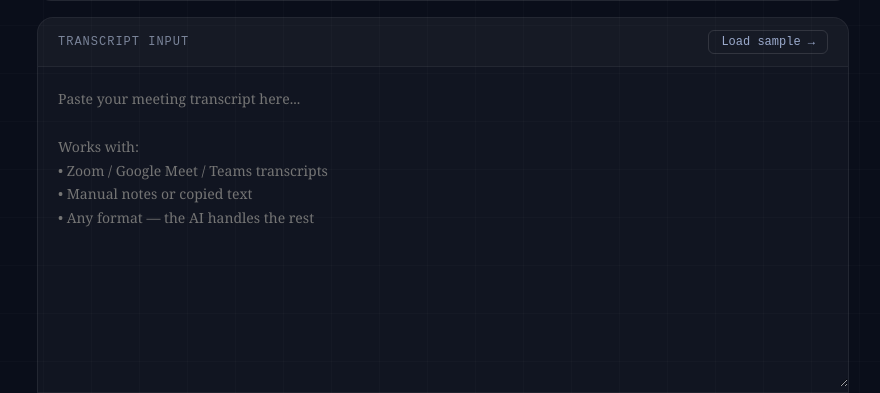
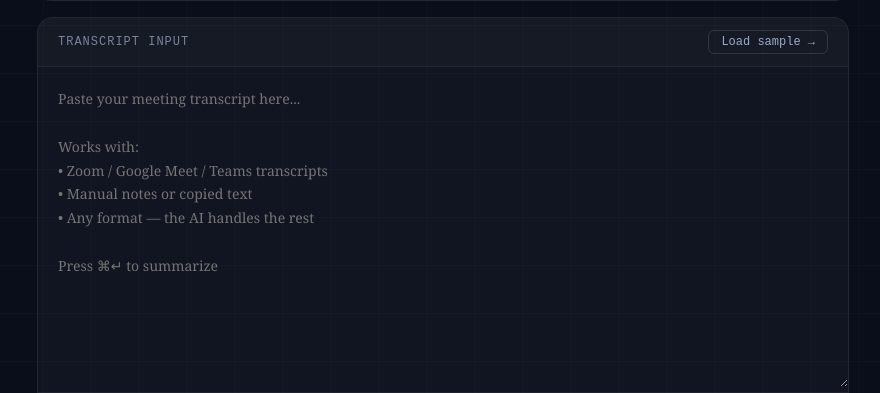
Before and after one commit to NSurawski/meeting-summarizer, a React (Vite) app: page / in a window 1280 px wide. Shown: the part 407-800 px from the top of the page, without its empty margins (197-1077 px from the left). Built offline with nearby package versions, Linux system fonts and the light colour scheme.

Commit message:
feat: add Cmd+Enter keyboard shortcut to submit transcript

```diff
--- a/src/MeetingSummarizer.jsx
+++ b/src/MeetingSummarizer.jsx
@@ -457,12 +457,15 @@ export default function MeetingSummarizer() {
                 ref={textareaRef}
                 value={transcript}
                 onChange={e => setTranscript(e.target.value)}
+                onKeyDown={e => { if ((e.metaKey || e.ctrlKey) && e.key === "Enter") { e.preventDefault(); summarize(); } }}
                 placeholder="Paste your meeting transcript here...
 
 Works with:
 • Zoom / Google Meet / Teams transcripts
 • Manual notes or copied text
-• Any format — the AI handles the rest"
+• Any format — the AI handles the rest
+
+Press ⌘↵ to summarize"
                 style={{
                   width: "100%", minHeight: 320,
                   background: "transparent",
```
